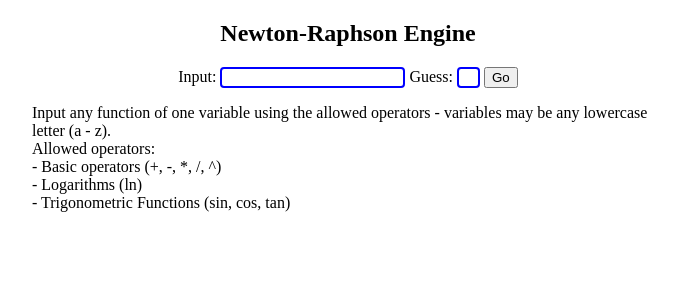
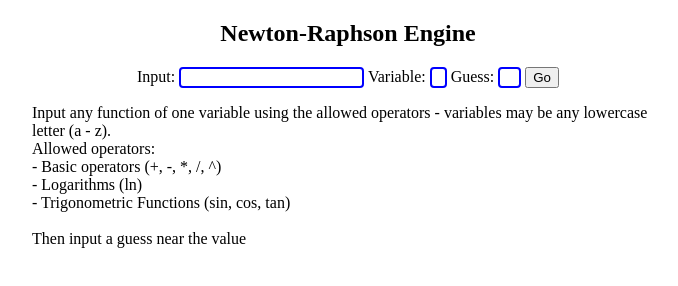
Before and after one commit to ewang729/ewang729.github.io, a plain HTML site: page roots.html in a window 1280 px wide. Shown: the whole page, without its empty margins (292-970 px from the left). Drawn offline with Linux system fonts and the light colour scheme; a script that the page names is missing.

Commit message:
Update roots.html

```diff
--- a/roots.html
+++ b/roots.html
@@ -13,9 +13,11 @@
     <form id = input_area onsubmit="return false" method = "post">
         <p>
             <label>Input:</label>
-            <input type="text" name="function">
+            <input type="text" id="func">
+			<label>Variable:</label>
+            <input type="text" id="wrt" style = "width: 9px">
             <label>Guess:</label>
-            <input type="text" name="guess" style = "width: 15px">
+            <input type="text" id="guess" style = "width: 15px">
             <input type="submit" value="Go" onclick = "Roots(this.form)">
             <input type="reset" value="Reset" id = "reset_button" style = "display:none">
         </p>
@@ -26,6 +28,8 @@
         - Basic operators (+, -, *, /, ^)<br>
         - Logarithms (ln)<br>
         - Trigonometric Functions (sin, cos, tan)<br>
+		<br>
+		Then input a guess near the value
     </p>
 </body>
 </html>
```
